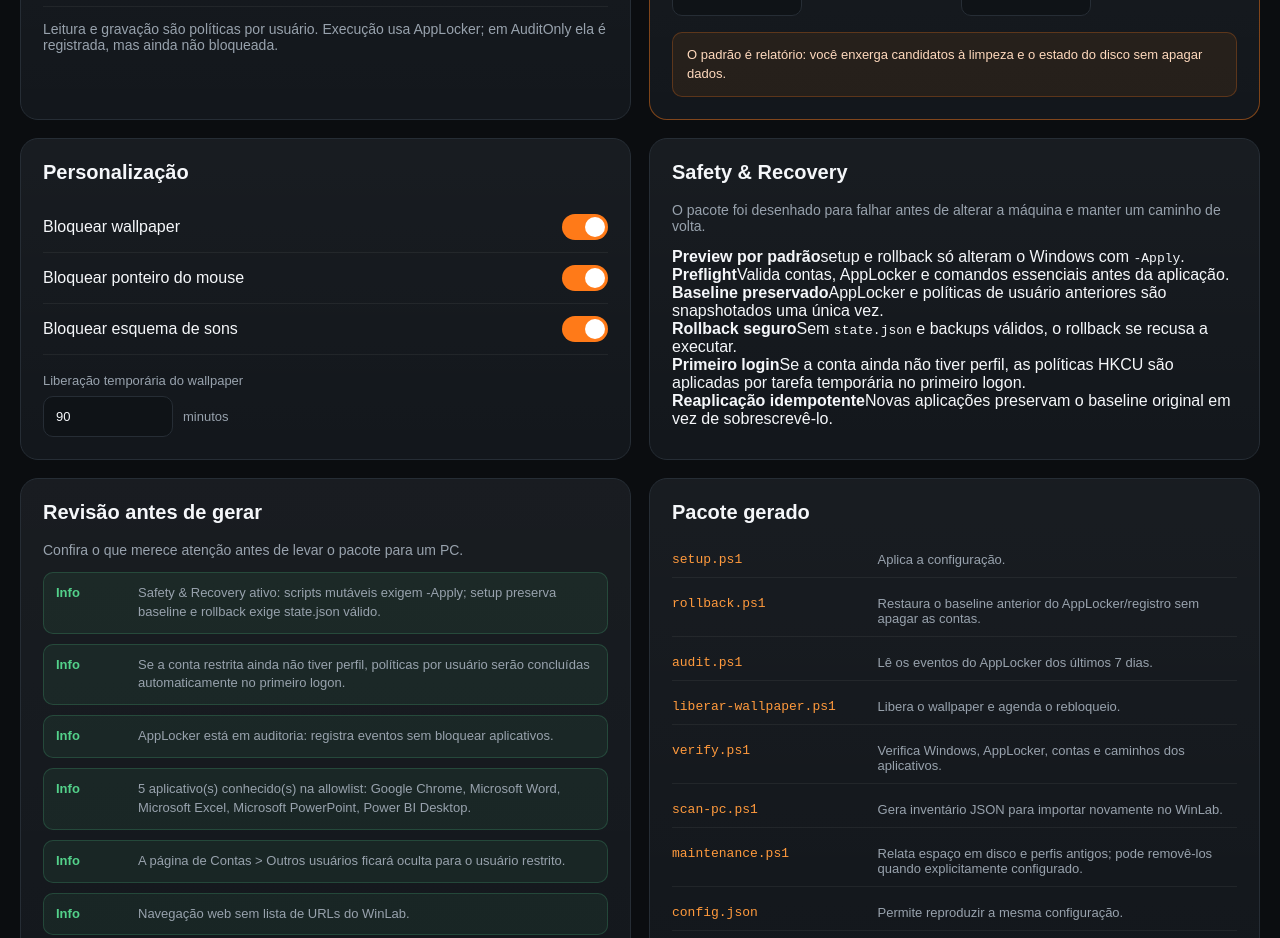
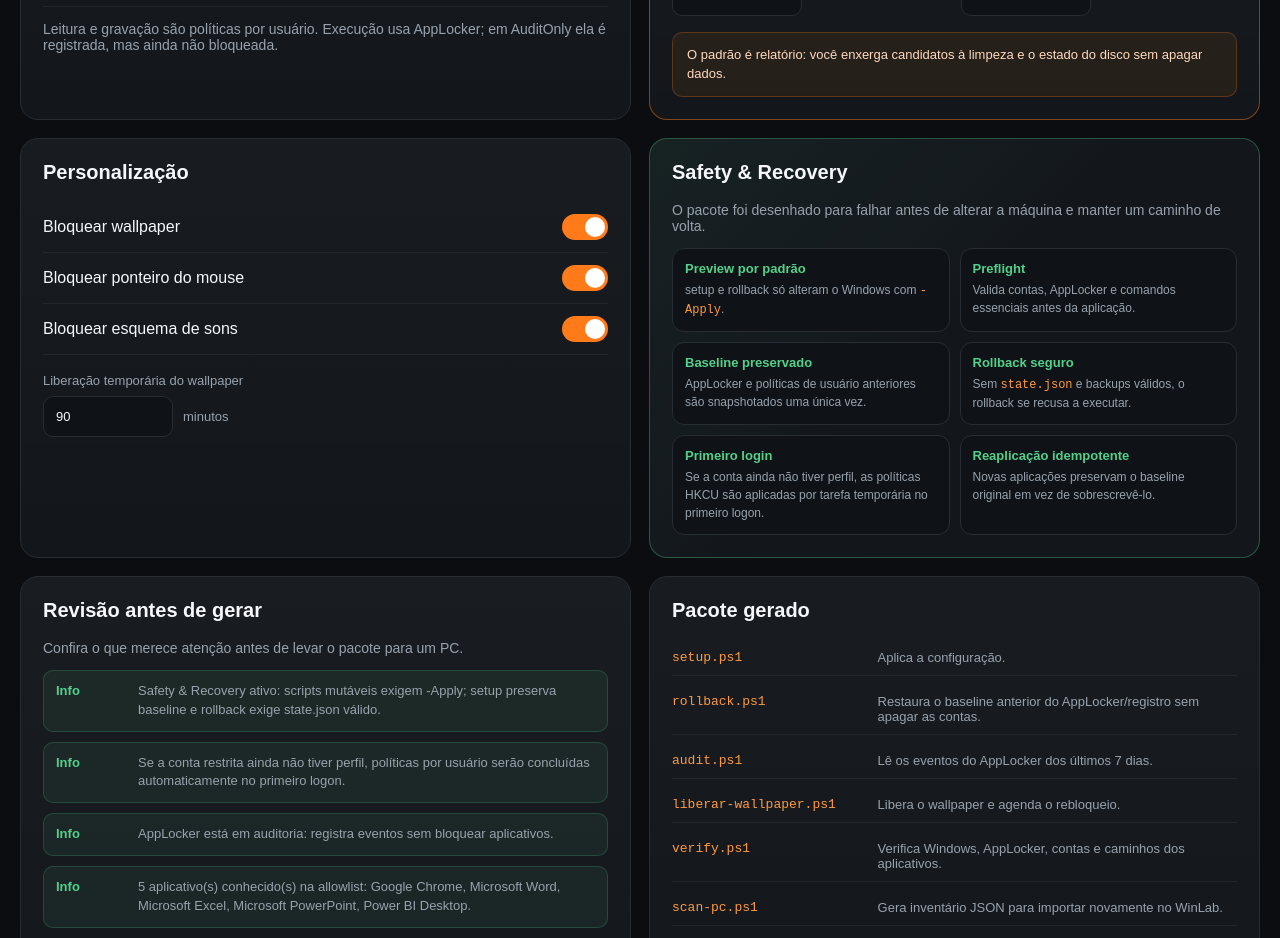
Before and after one commit to krrozino/winlab, a Next.js app: page / in a window 1280 px wide. Shown: the part 2120-3058 px from the top of the page. Built offline with nearby package versions, Linux system fonts and the light colour scheme.

Commit message:
feat: style Safety and Recovery panel

```diff
--- a/src/app/globals.css
+++ b/src/app/globals.css
@@ -795,3 +795,52 @@ textarea:focus {
 .textAreaField {
   margin-top: 14px;
 }
+
+
+.safetyPanel {
+  border-color: rgba(83, 209, 138, 0.34);
+  background:
+    linear-gradient(135deg, rgba(83, 209, 138, 0.06), transparent 48%),
+    var(--panel);
+}
+
+.safetyGrid {
+  display: grid;
+  grid-template-columns: repeat(2, minmax(0, 1fr));
+  gap: 10px;
+}
+
+.safetyGrid > div {
+  min-width: 0;
+  padding: 12px;
+  border: 1px solid var(--border);
+  border-radius: 12px;
+  background: var(--panel-2);
+}
+
+.safetyGrid strong,
+.safetyGrid span {
+  display: block;
+}
+
+.safetyGrid strong {
+  color: var(--success);
+  margin-bottom: 5px;
+  font-size: 13px;
+}
+
+.safetyGrid span {
+  color: var(--muted);
+  font-size: 12px;
+  line-height: 1.5;
+}
+
+.safetyGrid code {
+  color: var(--accent-2);
+}
+
+@media (max-width: 650px) {
+  .safetyGrid {
+    grid-template-columns: 1fr;
+  }
+}
```
